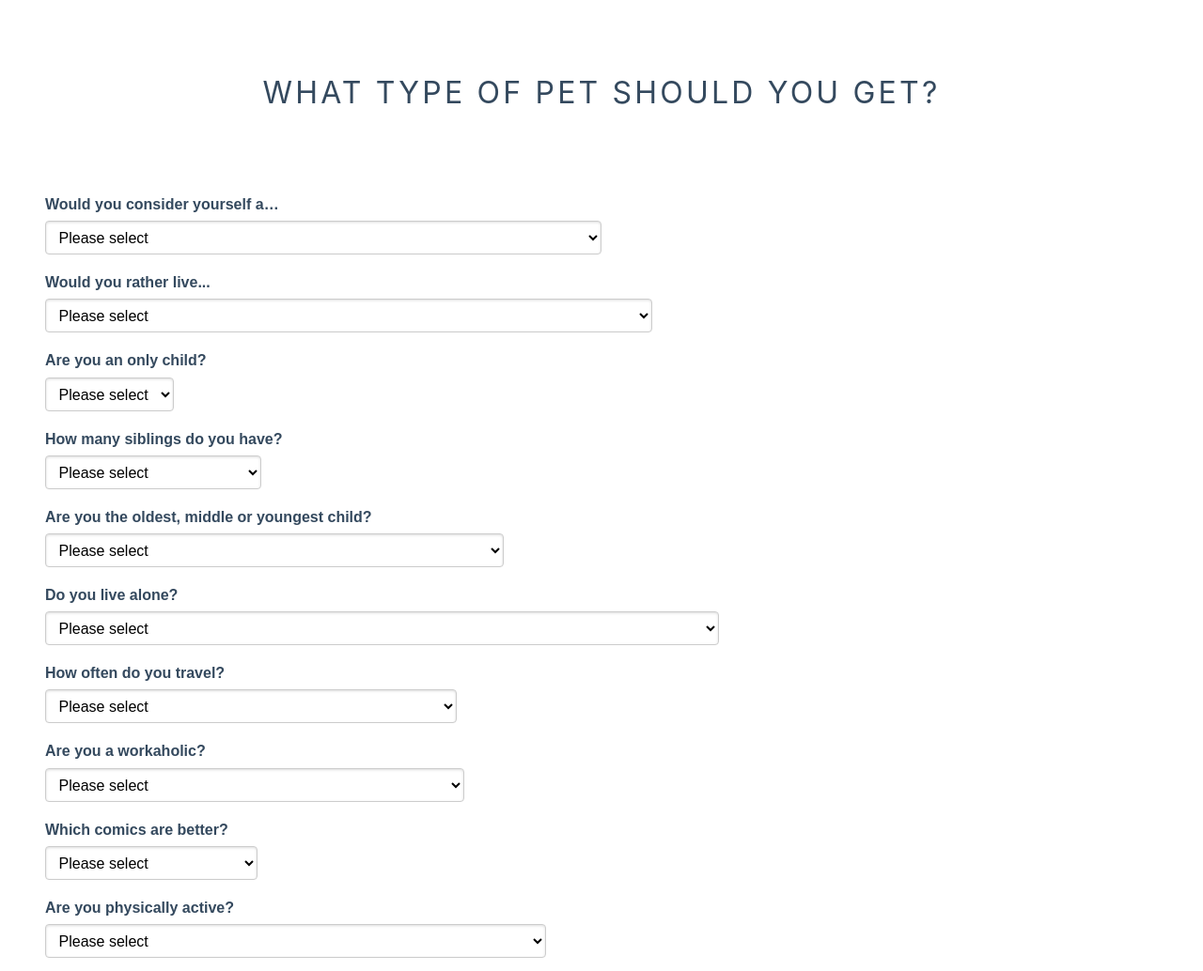
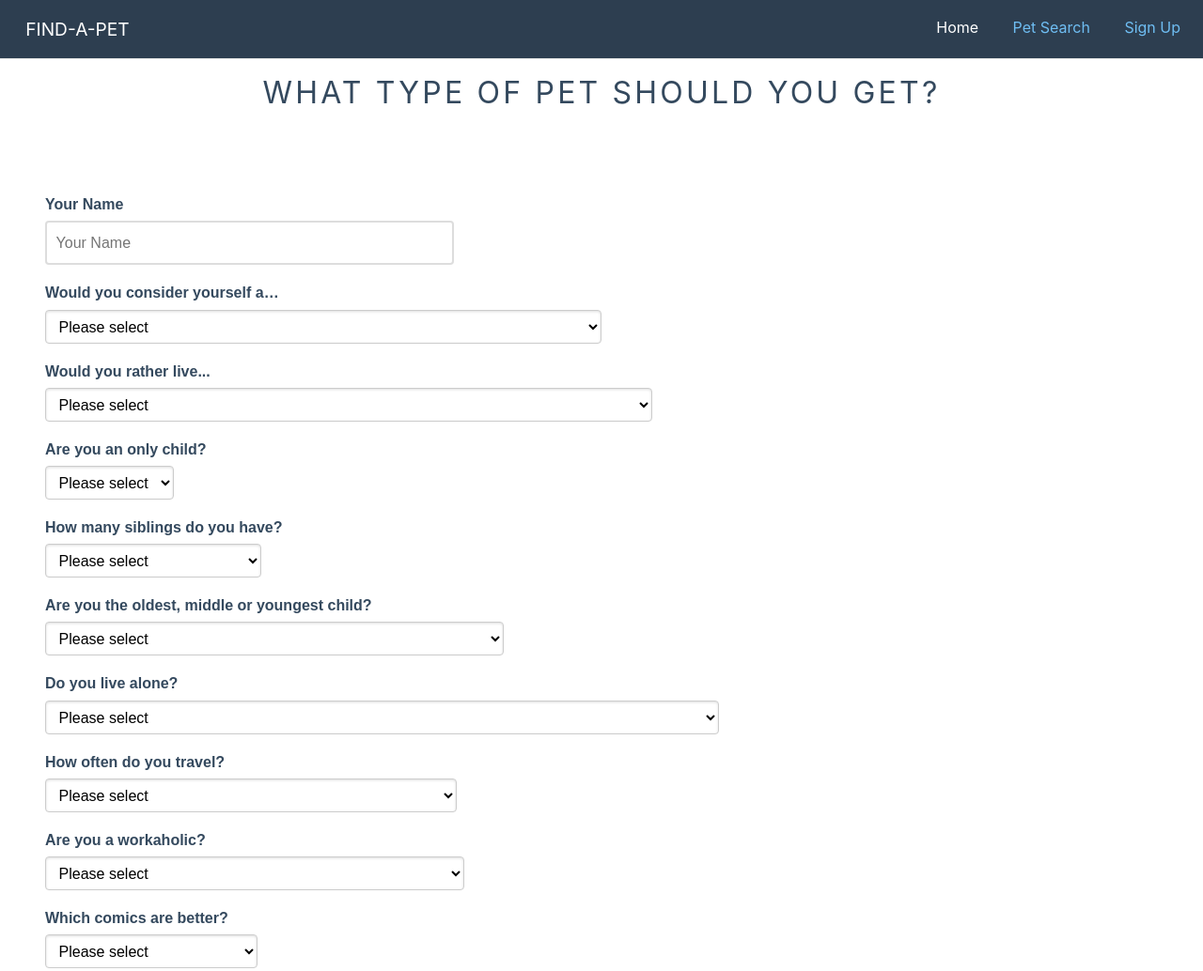
Before and after one commit to ErikPlimmer/Project-2, a website: page app/public/findPetSurvey.html in a window 1280 px wide. Shown: the top 1034 px of the page at 94% size. Drawn offline with nearby package versions, Linux system fonts and the light colour scheme.

Commit message:
updated html

```diff
--- a/app/public/findPetSurvey.html
+++ b/app/public/findPetSurvey.html
@@ -27,6 +27,18 @@
   <link rel="stylesheet" href="css/layouts/marketing.css">
 </head>
 
+<div class="header">
+  <div class="home-menu pure-menu pure-menu-horizontal pure-menu-fixed">
+    <a class="pure-menu-heading" href="">Find-a-Pet</a>
+
+    <ul class="pure-menu-list">
+      <li class="pure-menu-item pure-menu-selected"><a href="/" class="pure-menu-link">Home</a></li>
+      <li class="pure-menu-item"><a href="findPetSurvey.html" class="pure-menu-link">Pet Search</a></li>
+      <li class="pure-menu-item"><a href="#" class="pure-menu-link">Sign Up</a></li>
+    </ul>
+  </div>
+</div>
+
 <body>
   <div class="content">
     <h2 class="content-head is-center">What type of pet should you get?</h2>
@@ -35,6 +47,10 @@
       <div class="l-box-lrg pure-u-1 pure-u-md-2-5">
         <form class="pure-form pure-form-stacked">
           <fieldset>
+
+            <label for="name">Your Name</label>
+            <input id="name" type="text" placeholder="Your Name">
+
 
             <label for="q-one">Would you consider yourself a…</label>
             <select id="q-one">
```
Also changed, not shown: app/public/index.html (+3 -3 lines), models/Users.js (added, +8 -0 lines).
